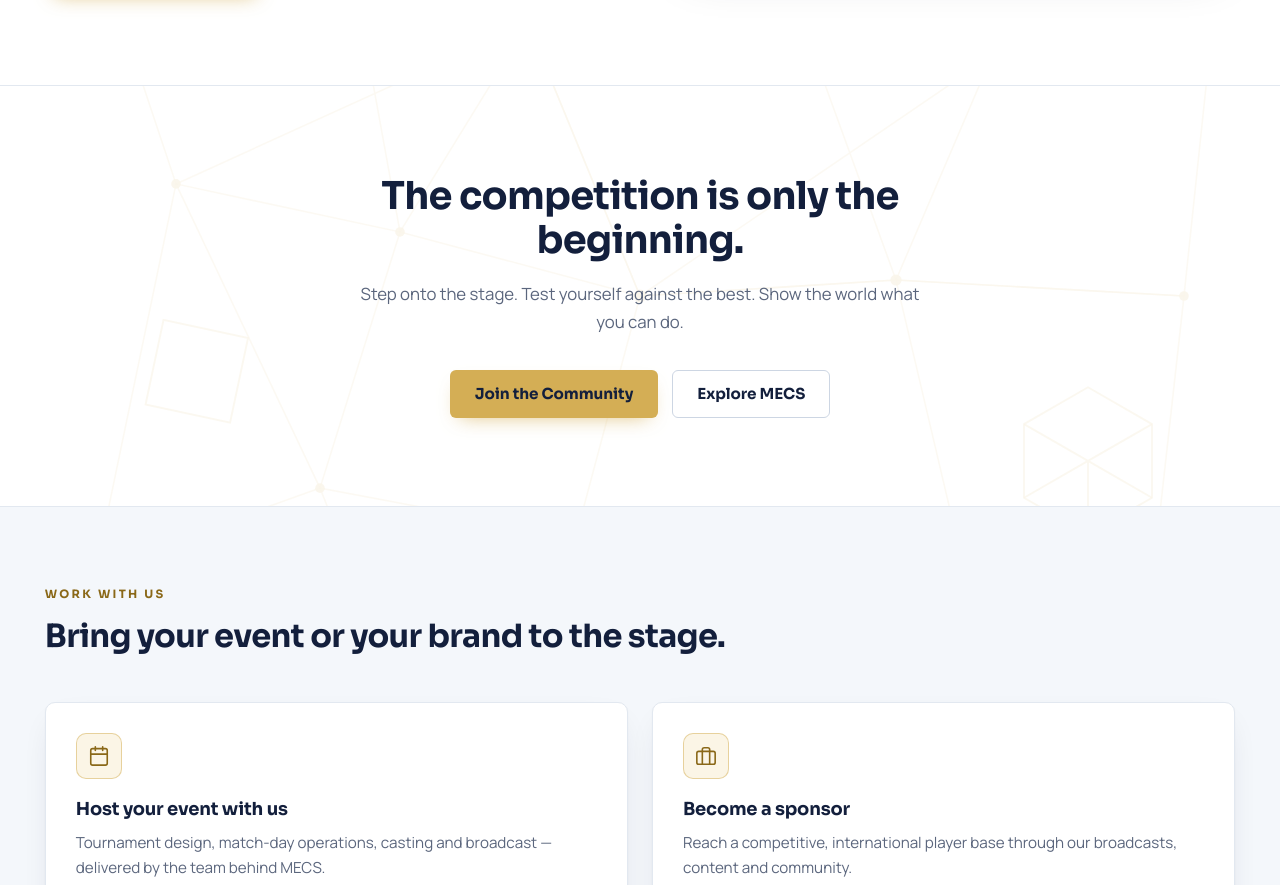
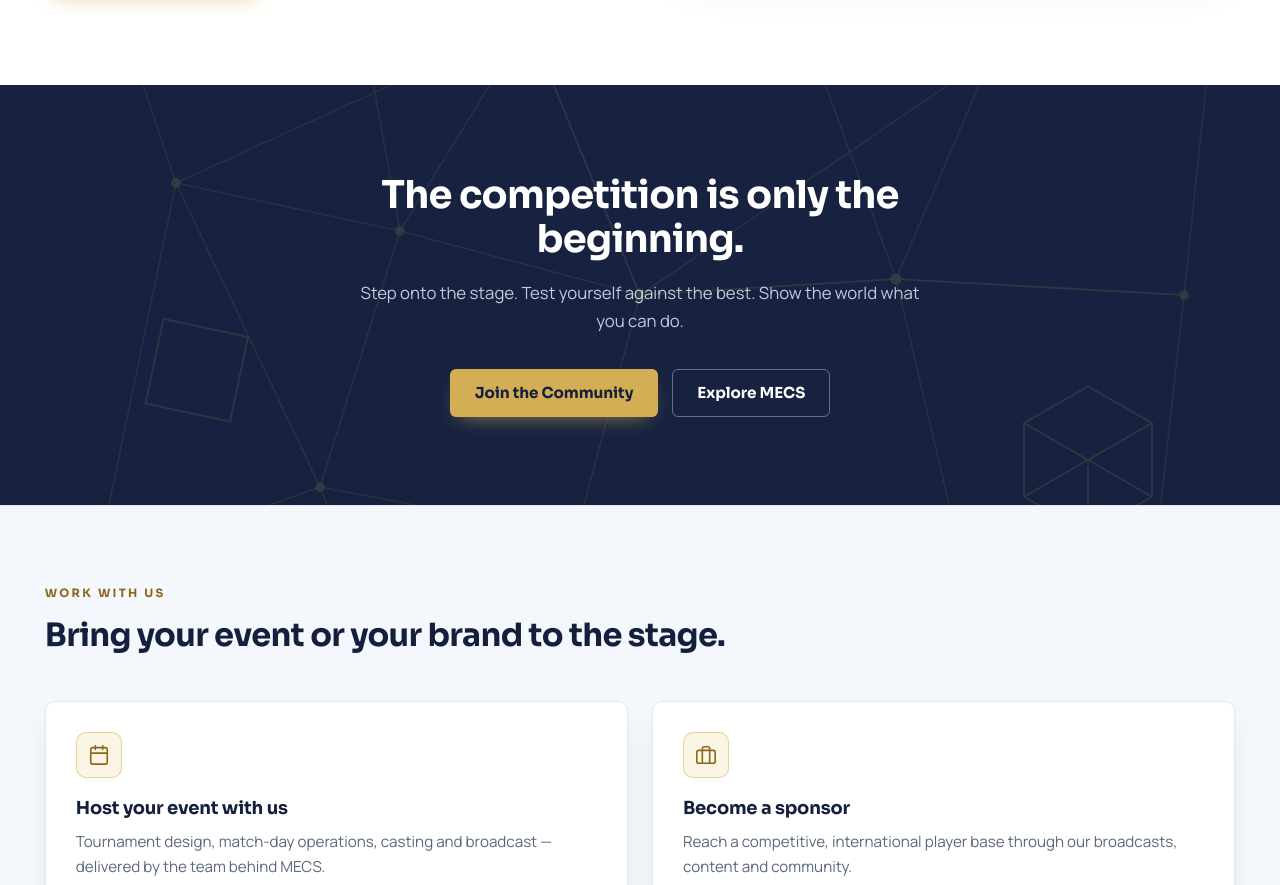
Before and after one commit to mathatisedesports/Mathatised-Esports, a plain HTML site: page index.html in a window 1280 px wide. Shown: the part 4306-5191 px from the top of the page. Drawn offline with Linux system fonts and the light colour scheme; a script that the page names is missing.

Commit message:
Add files via upload

```diff
--- a/assets/css/styles.css
+++ b/assets/css/styles.css
@@ -363,7 +363,7 @@
 .cta-band h2 { color: #fff; font-size: clamp(1.7rem, 3vw, 2.4rem); max-width: 24ch; margin: 0 auto; }
 .cta-band p { color: var(--on-navy-muted); margin: 18px auto 0; max-width: 56ch; font-size: 1.05rem; }
 .cta-actions { display: flex; flex-wrap: wrap; justify-content: center; gap: 14px; margin-top: 34px; }
-.cta-band--light { background: var(--bg); color: var(--text); border-top: 1px solid var(--border); }
+.cta-band--light { background: var(--bg); color: var(--text); }
 .cta-band--light::before { opacity: 0.12; }
 [data-theme="dark"] .cta-band--light::before { filter: none; opacity: 0.12; }
 .cta-band--light h2 { color: var(--heading); }
--- a/index.html
+++ b/index.html
@@ -162,13 +162,13 @@
     </section>
 
     <!-- FINAL STATEMENT -->
-    <section class="cta-band cta-band--light" aria-labelledby="final-title">
+    <section class="cta-band" aria-labelledby="final-title">
       <div class="container">
         <h2 id="final-title">The competition is only the beginning.</h2>
         <p>Step onto the stage. Test yourself against the best. Show the world what you can do.</p>
         <div class="cta-actions">
           <a class="btn btn-gold" data-link="discord">Join the Community</a>
-          <a class="btn btn-outline" href="mecs.html">Explore MECS</a>
+          <a class="btn btn-light" href="mecs.html">Explore MECS</a>
         </div>
       </div>
     </section>
```
